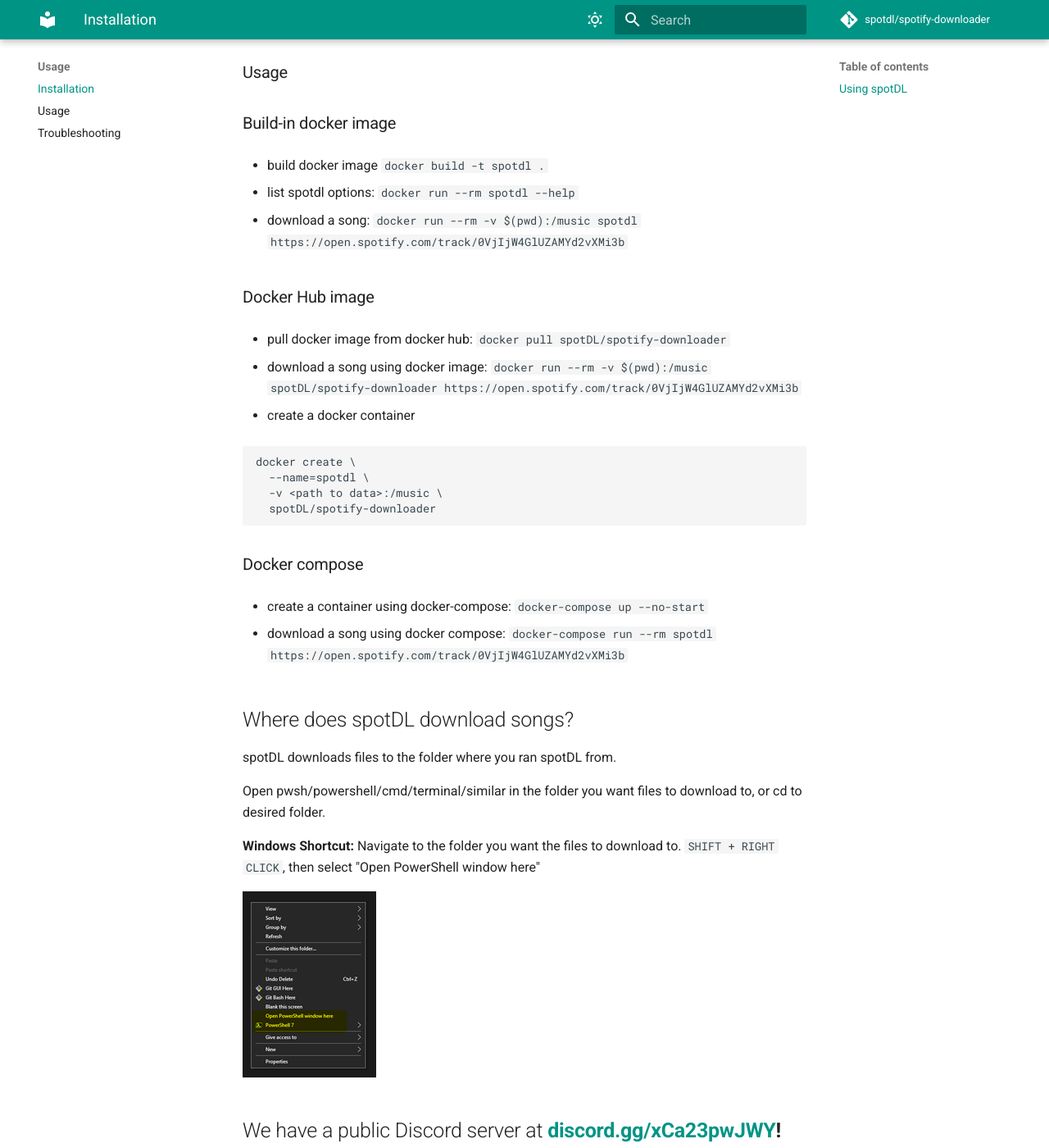
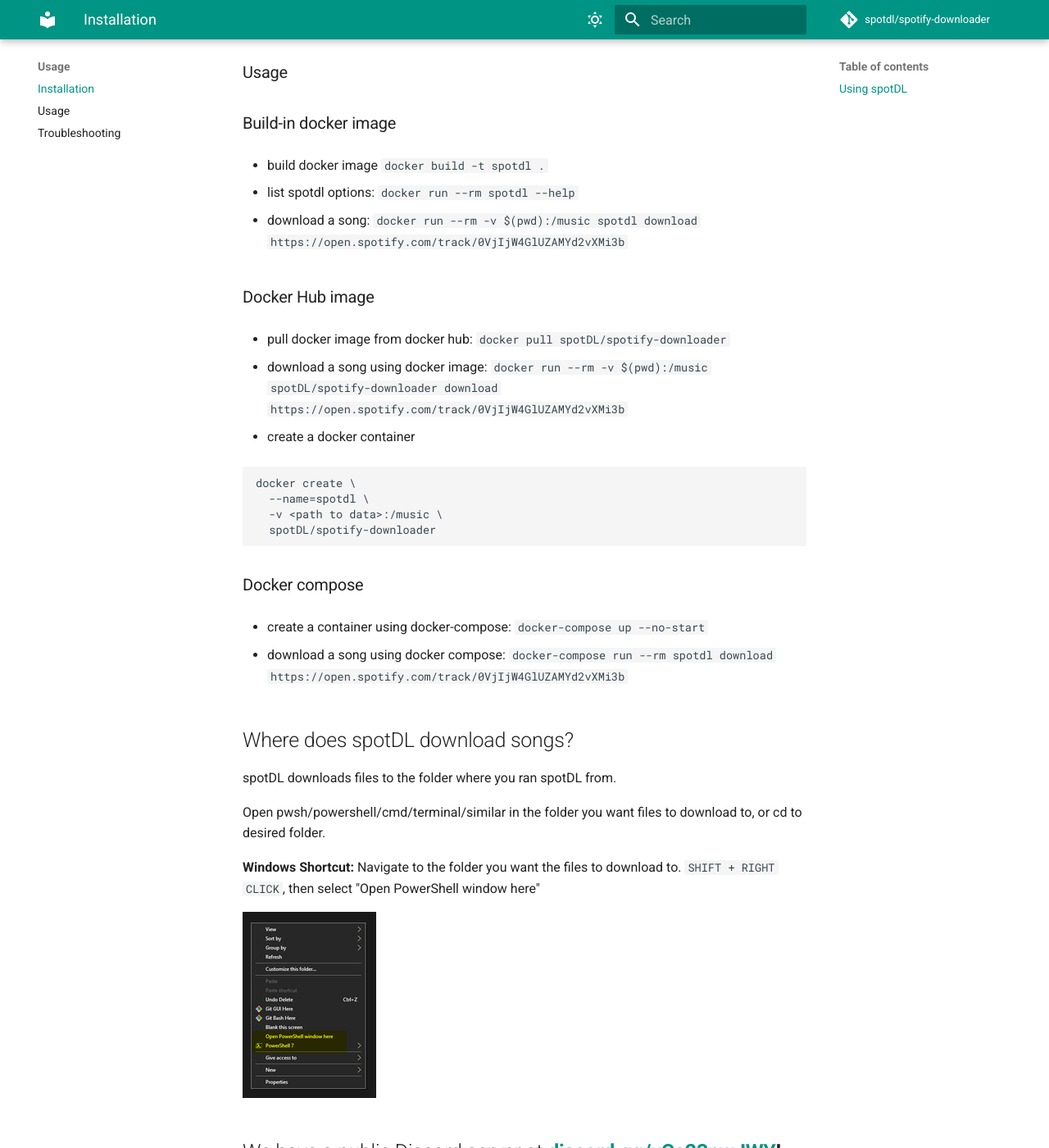
Before and after one commit to spotDL/spotify-downloader, an MkDocs documentation site: the page built from docs/installation.md, in a window 1280 px wide and 1400 px high, scrolled down 2622 px. Shown: the whole window at 82% size. Built offline with MkDocs 1.6.1 and Material for MkDocs 9.7.7, drawn with Linux system fonts in a browser that asks for light colours; comment, search, counter and statistics services are not loaded.

Commit message:
Update installation.md

```diff
--- a/docs/installation.md
+++ b/docs/installation.md
@@ -78,13 +78,13 @@
 
 - list spotdl options: `docker run --rm spotdl --help`
 
-- download a song: `docker run --rm -v $(pwd):/music spotdl https://open.spotify.com/track/0VjIjW4GlUZAMYd2vXMi3b`
+- download a song: `docker run --rm -v $(pwd):/music spotdl download https://open.spotify.com/track/0VjIjW4GlUZAMYd2vXMi3b`
 
 ### Docker Hub image
 
 - pull docker image from docker hub: `docker pull spotDL/spotify-downloader`
 
-- download a song using docker image: `docker run --rm -v $(pwd):/music spotDL/spotify-downloader https://open.spotify.com/track/0VjIjW4GlUZAMYd2vXMi3b`
+- download a song using docker image: `docker run --rm -v $(pwd):/music spotDL/spotify-downloader download https://open.spotify.com/track/0VjIjW4GlUZAMYd2vXMi3b`
 
 - create a docker container
 
@@ -98,7 +98,7 @@
 ### Docker compose
 - create a container using docker-compose: `docker-compose up --no-start`
 
-- download a song using docker compose: `docker-compose run --rm spotdl https://open.spotify.com/track/0VjIjW4GlUZAMYd2vXMi3b`
+- download a song using docker compose: `docker-compose run --rm spotdl download https://open.spotify.com/track/0VjIjW4GlUZAMYd2vXMi3b`
 
 ## Where does spotDL download songs?
 
```
